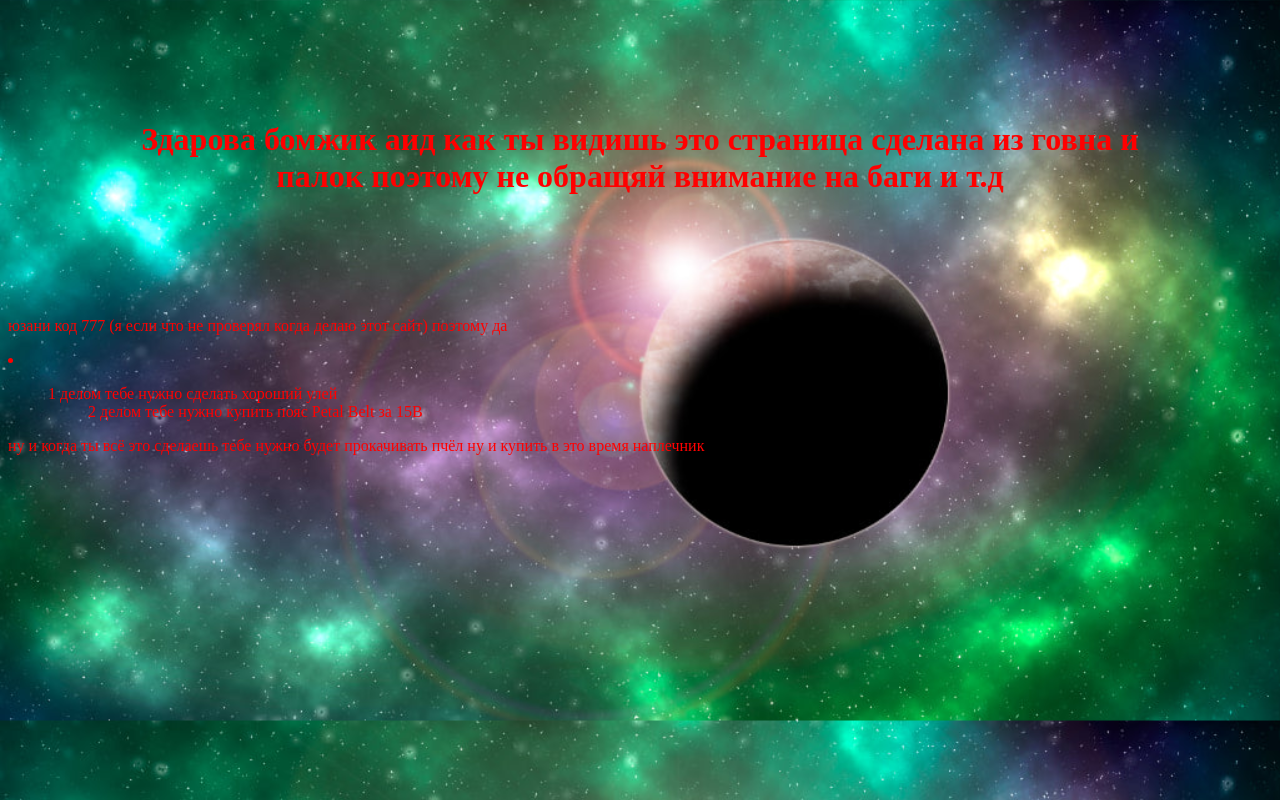
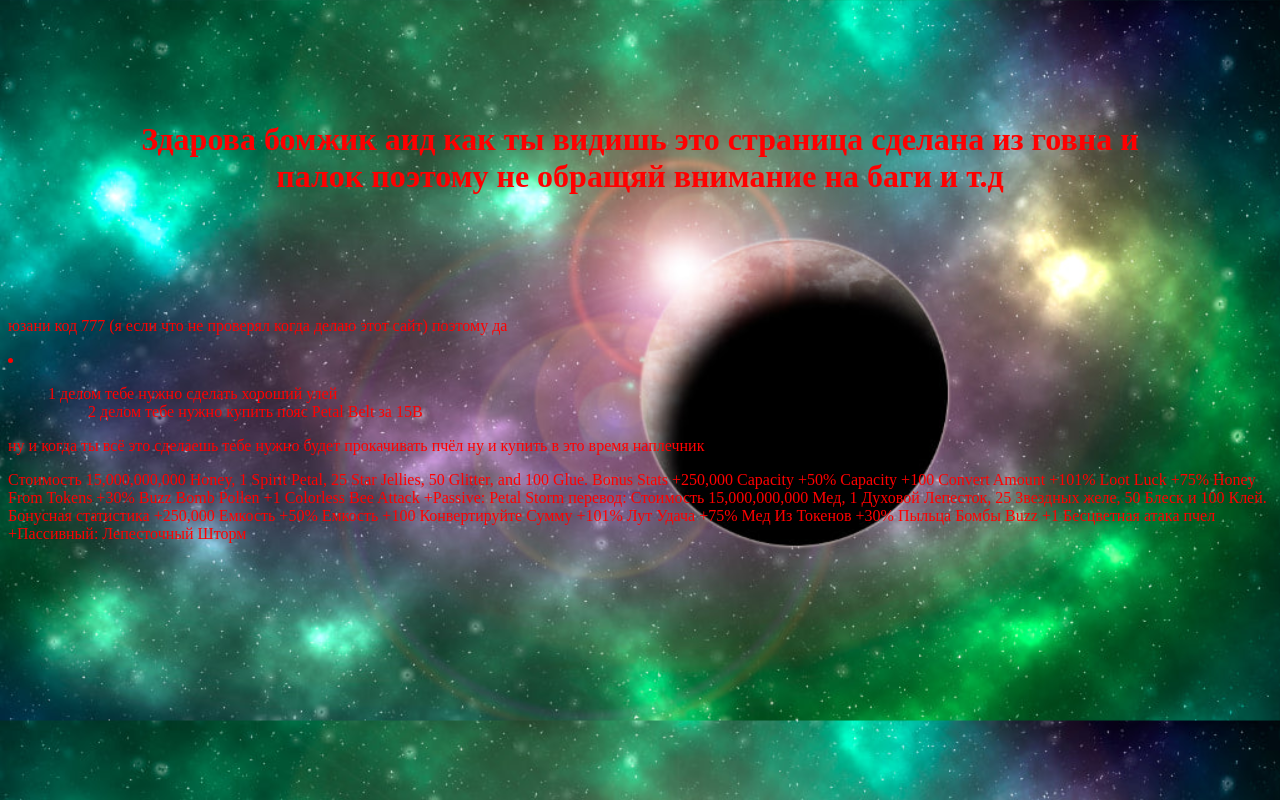
Before and after one commit to Sergunchik21/gg, a plain HTML site: page index.html in a window 1280 px wide. Drawn offline with Linux system fonts and the light colour scheme.

Commit message:
sergunchik

```diff
--- a/index.css
+++ b/index.css
@@ -9,7 +9,7 @@ h1{
 }
 li{
     color: red;
-    }
-    p{
+}
+p{
         color:red;
     }
--- a/index.html
+++ b/index.html
@@ -15,5 +15,31 @@
         <ul>1 делом тебе нужно сделать хороший улей </li>
         <ul>2 делом тебе нужно купить пояс Petal Belt за 15B</ul>
     </ul>ну и когда ты всё это сделаешь тебе нужно будет прокачивать пчёл ну и купить в это время наплечник</ul></li>
+    <p>
+
+Стоимость
+15,000,000,000 Honey, 1 Spirit Petal, 25 Star Jellies, 50 Glitter, and 100 Glue.
+Bonus Stats
++250,000 Capacity
++50% Capacity
++100 Convert Amount
++101% Loot Luck
++75% Honey From Tokens
++30% Buzz Bomb Pollen
++1 Colorless Bee Attack
++Passive: Petal Storm
+перевод:
+Стоимость
+15,000,000,000 Мед, 1 Духовой Лепесток, 25 Звездных желе, 50 Блеск и 100 Клей.
+Бонусная статистика
++250,000 Емкость
++50% Емкость
++100 Конвертируйте Сумму
++101% Лут Удача
++75% Мед Из Токенов
++30% Пыльца Бомбы Buzz
++1 Бесцветная атака пчел
++Пассивный: Лепесточный Шторм
+    </p>
 </body>
 </html>
```
